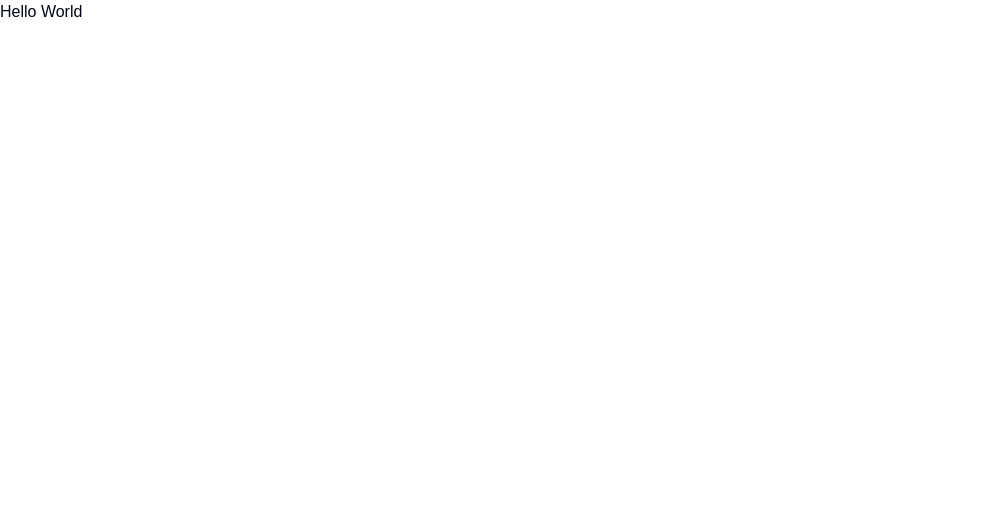
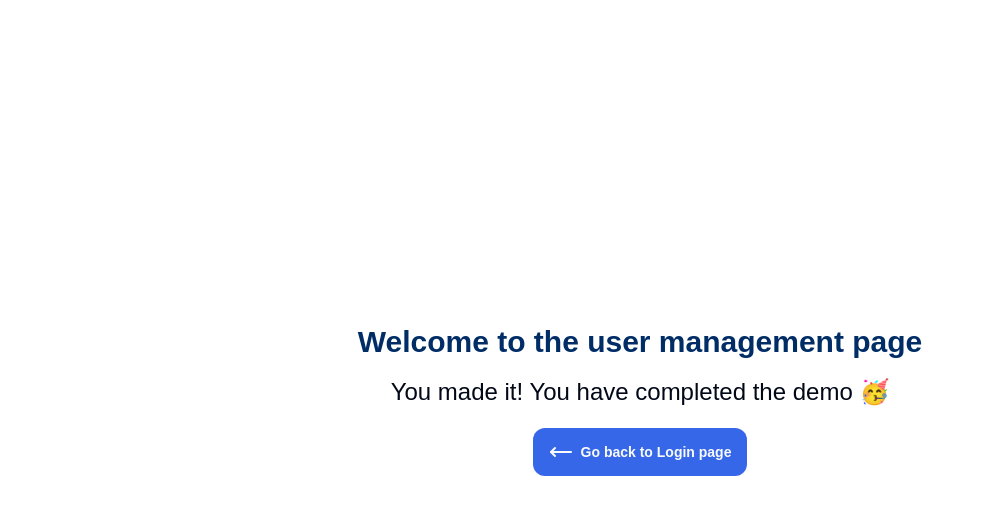
Before and after one commit to Deivbid/cedar_login_view, a Next.js app: page /management in a window 1280 px wide. Shown: the top 514 px of the page, without its empty margins (0-983 px from the left). Built offline with nearby package versions, Linux system fonts and the light colour scheme.

Commit message:
Feature: Add router when successfull login

```diff
--- a/app/management/page.tsx
+++ b/app/management/page.tsx
@@ -1,7 +1,32 @@
-import React from "react";
+"use client";
+import { Button } from "@/components/ui/button";
+import { MoveLeft } from "lucide-react";
+import { useRouter } from "next/navigation";
 
 const Management = () => {
-  return <div>Hello World</div>;
+  const router = useRouter();
+
+  const onBackHandler = () => {
+    router.push("/");
+  };
+  return (
+    <div className="flex flex-col items-center justify-center min-h-screen p-10 md:p-0">
+      <h1 className="text-2xl md:text-3xl font-semibold text-[#012D67] text-center">
+        Welcome to the user management page
+      </h1>
+      <h2 className="text-2xl mt-4 text-center">
+        You made it! You have completed the demo 🥳
+      </h2>
+
+      <Button
+        onClick={onBackHandler}
+        className=" bg-[#3667E9] font-bold rounded-xl py-6 mt-5"
+      >
+        <MoveLeft className="mr-2" />
+        Go back to Login page
+      </Button>
+    </div>
+  );
 };
 
 export default Management;
--- a/components/LoginForm.tsx
+++ b/components/LoginForm.tsx
@@ -3,16 +3,16 @@ import { useState } from "react";
 import { ReloadIcon } from "@radix-ui/react-icons";
 import { zodResolver } from "@hookform/resolvers/zod";
 import { useForm } from "react-hook-form";
+import { useRouter } from "next/navigation";
 import { z } from "zod";
 
 import { Form } from "./ui/form";
 import { Input } from "./ui/input";
 import { Button } from "./ui/button";
-
-import { cn } from "@/lib/utils";
-import { LoginSchema } from "@/lib/schemas/loginSchema";
 import { toast } from "./ui/use-toast";
 import { LoginField } from "./LoginField";
+
+import { LoginSchema } from "@/lib/schemas/loginSchema";
 
 type FieldName = "email" | "password";
 interface Input {
@@ -23,6 +23,7 @@ interface Input {
 
 export const LoginForm = () => {
   const [isLoading, setIsLoading] = useState(false);
+  const router = useRouter();
   const { setError, register, ...form } = useForm<z.infer<typeof LoginSchema>>({
     resolver: zodResolver(LoginSchema),
     defaultValues: {
@@ -78,6 +79,7 @@ export const LoginForm = () => {
           title: "Login Successful",
           description: "You are now logged in!",
         });
+        router.push("/management");
       } else {
         await handleErrorResponse(response);
       }
```
